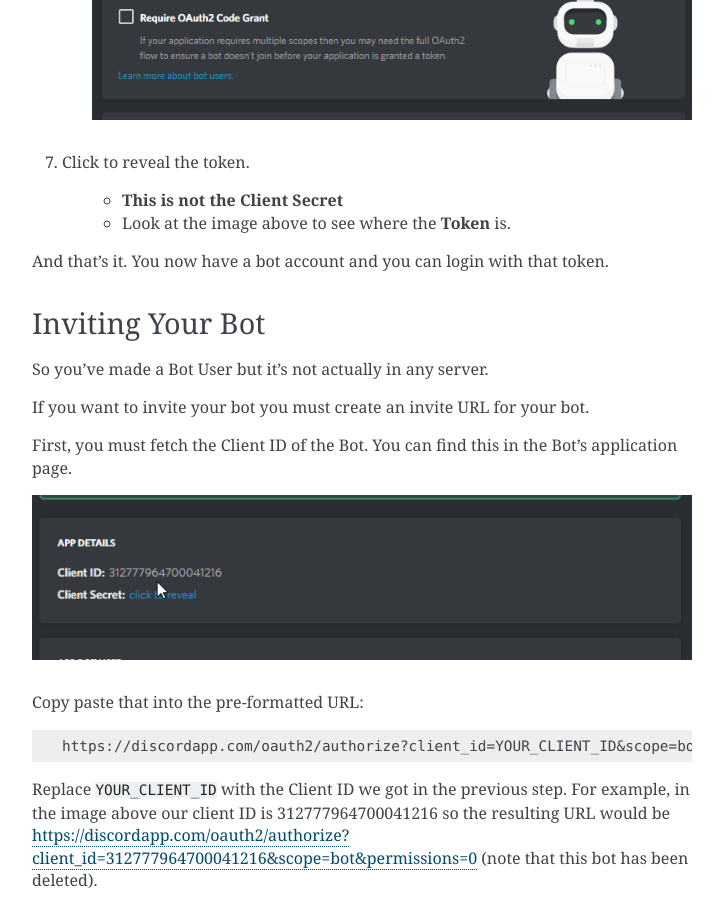
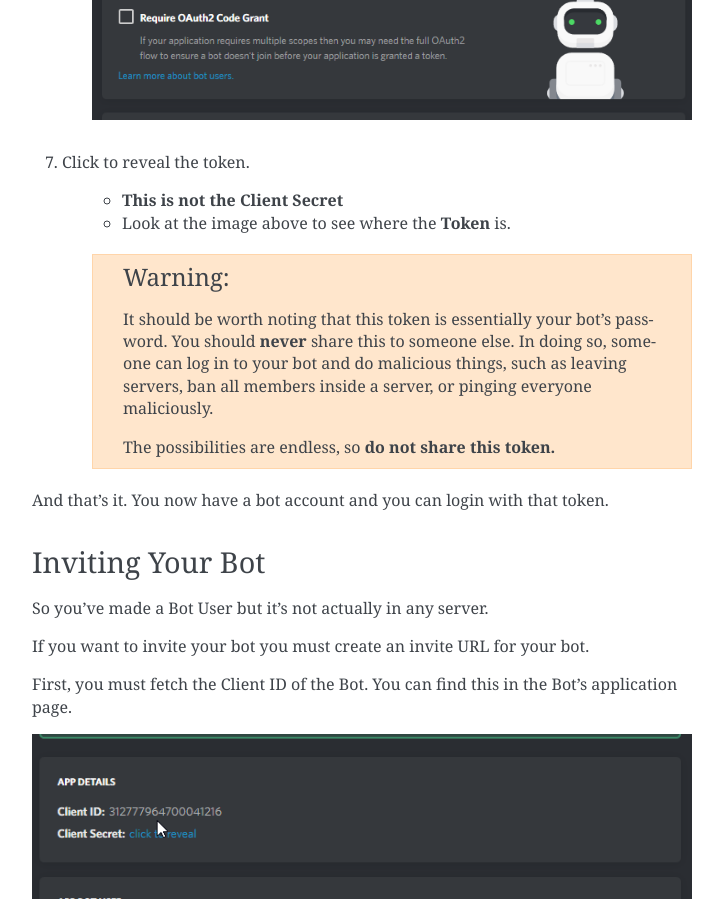
Before and after one commit to Rapptz/discord.py, a Sphinx documentation site: the page built from docs/discord.rst, in a window 1280 px wide and 900 px high, scrolled down 2490 px. Shown: the whole window, without its empty margins (388-1111 px from the left). Built offline with Sphinx 7.4.7, drawn with Linux system fonts in a browser that asks for light colours.

Commit message:
Add warning about sharing tokens.

```diff
--- a/docs/discord.rst
+++ b/docs/discord.rst
@@ -37,6 +37,15 @@
 
     - **This is not the Client Secret**
     - Look at the image above to see where the **Token** is.
+
+    .. warning::
+
+        It should be worth noting that this token is essentially your bot's
+        password. You should **never** share this to someone else. In doing so,
+        someone can log in to your bot and do malicious things, such as leaving
+        servers, ban all members inside a server, or pinging everyone maliciously.
+
+        The possibilities are endless, so **do not share this token.**
 
 And that's it. You now have a bot account and you can login with that token.
 
```
